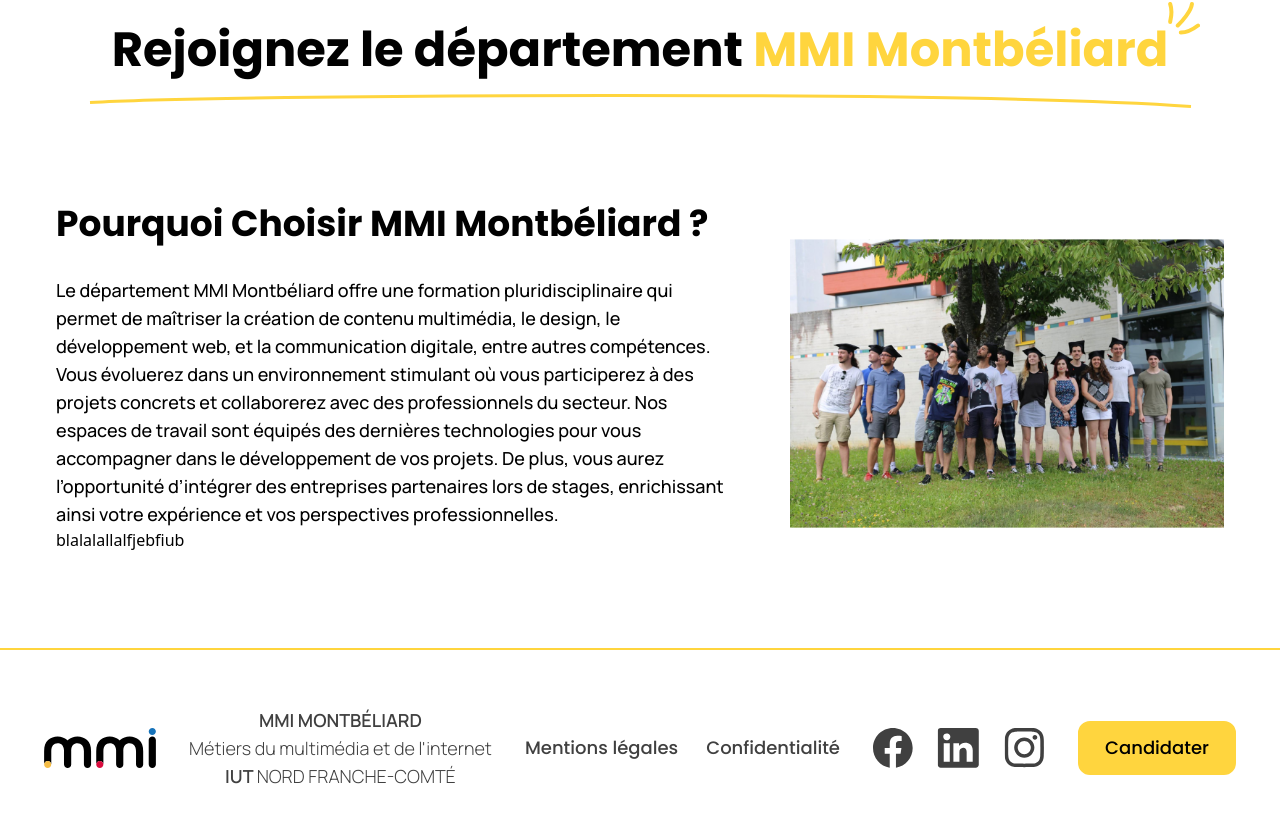
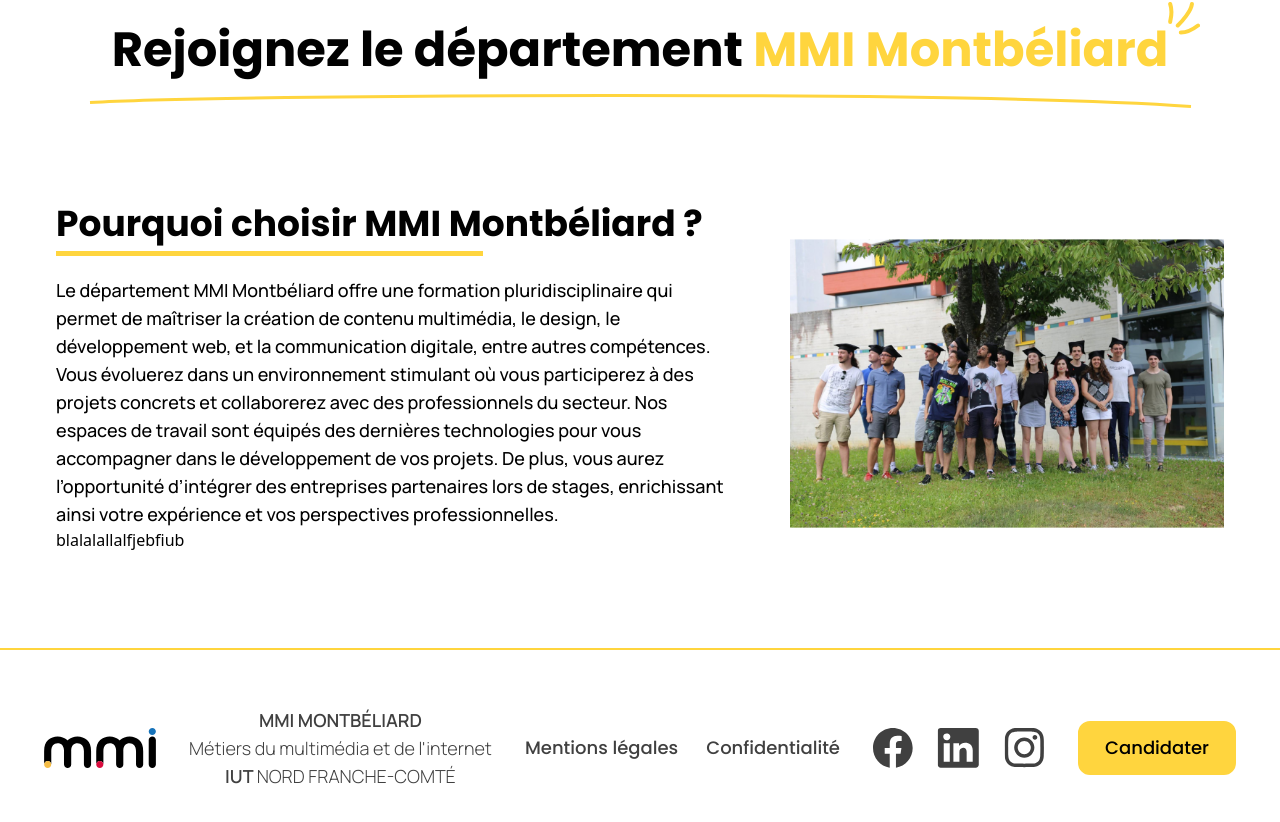
Before and after one commit to OHNIMUS-Leopold/refonte-MMI, a Nuxt app: page /candidater in a window 1280 px wide. Shown: the part 870-1692 px from the top of the page. Built offline with nearby package versions, Linux system fonts and the light colour scheme.

Commit message:
underlined heading component import

```diff
--- a/pages/candidater.vue
+++ b/pages/candidater.vue
@@ -12,9 +12,7 @@ import heroImg from '../assets/images/bitmap/hero-candidater.png';
 
             <section class="grid grid-cols-1 xl:grid-cols-5 xl:gap-14">
                 <div class="col-span-3 xl:flex xl:flex-col xl:justify-between">
-                    <h3 class="text-noir mb-8">
-                        Pourquoi Choisir MMI Montbéliard ?
-                    </h3>
+                    <AnimatedHeading class="text-noir mb-8" title="Pourquoi choisir MMI Montbéliard ?" />
                     <p class="text-noir my-5 xl:m-0">
                         Le département MMI Montbéliard offre une formation pluridisciplinaire qui permet de maîtriser la création de contenu multimédia, le design, le développement web, et la communication digitale, entre autres compétences. Vous évoluerez dans un environnement stimulant où vous participerez à des projets concrets et collaborerez avec des professionnels du secteur. Nos espaces de travail sont équipés des dernières technologies pour vous accompagner dans le développement de vos projets. De plus, vous aurez l’opportunité d’intégrer des entreprises partenaires lors de stages, enrichissant ainsi votre expérience et vos perspectives professionnelles.
                     </p>
```
